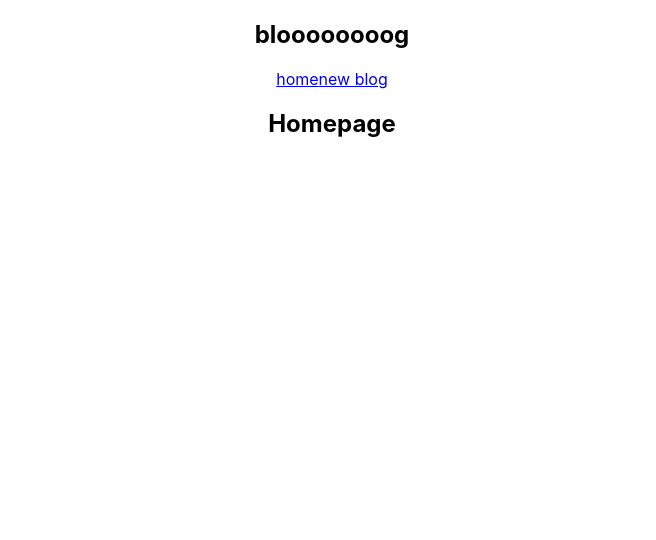
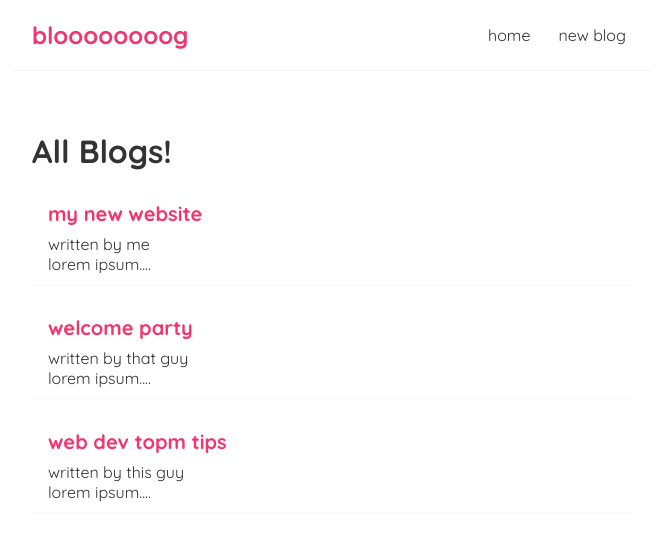
Before and after one commit to harshith-21/basic-blog-site, a React (Create React App) app: page / in a window 1280 px wide. Shown: the top 540 px of the page, without its empty margins (308-964 px from the left). Built offline with nearby package versions, Linux system fonts and the light colour scheme.

Commit message:
i am out of ideas for comments sorry, added somethings

```diff
--- a/src/App.css
+++ /dev/null
@@ -1,38 +0,0 @@
-.App {
-  text-align: center;
-}
-
-.App-logo {
-  height: 40vmin;
-  pointer-events: none;
-}
-
-@media (prefers-reduced-motion: no-preference) {
-  .App-logo {
-    animation: App-logo-spin infinite 20s linear;
-  }
-}
-
-.App-header {
-  background-color: #282c34;
-  min-height: 100vh;
-  display: flex;
-  flex-direction: column;
-  align-items: center;
-  justify-content: center;
-  font-size: calc(10px + 2vmin);
-  color: white;
-}
-
-.App-link {
-  color: #61dafb;
-}
-
-@keyframes App-logo-spin {
-  from {
-    transform: rotate(0deg);
-  }
-  to {
-    transform: rotate(360deg);
-  }
-}
--- a/src/App.js
+++ b/src/App.js
@@ -1,4 +1,3 @@
-import "./App.css";
 import Navbar from "./Navbar";
 import Home from "./Home";
 
--- /dev/null
+++ b/src/Bloglist.js
@@ -0,0 +1,20 @@
+const Bloglist = (props) => {
+  const blogs = props.blogs;
+  const title = props.title;
+  console.log(props, blogs);
+
+  return (
+    <div className="blog-list">
+      <h1>{title}</h1>
+      {blogs.map((blog) => (
+        <div className="blog-preview" key={blog.id}>
+          <h2>{blog.title}</h2>
+          <p>written by {blog.author}</p>
+          <p>{blog.body}</p>
+        </div>
+      ))}
+    </div>
+  );
+};
+
+export default Bloglist;
--- a/src/Home.js
+++ b/src/Home.js
@@ -1,7 +1,70 @@
+import { useState } from "react";
+import Bloglist from "./Bloglist";
+
 const Home = () => {
+  //   let name = "John";
+  //   const [name, setName] = useState("mario"); //reactive state
+  //   const [age, setAge] = useState(25);
+  //
+  //   const handleClick = (e) => {
+  //     console.log("clicked", e); //e means the event
+  //   };
+
+  //   const handleClickAgain = (name, e) => {
+  //     console.log("hello " + name, e); //e means the event
+  //   };
+
+  //   const handleClick = () => {
+  //     if (name === "mario") {
+  //       setName("luigi");
+  //     } else {
+  //       setName("mario");
+  //     }
+  //   };
+  //   const handleAge = () => {
+  //     setAge(age + 1);
+  //   };
+  //   const handleDAge = () => {
+  //     setAge(age - 1);
+  //   };
+
+  const [blogs, setblogs] = useState([
+    {
+      title: "my new website",
+      body: "lorem ipsum....",
+      author: "me",
+      id: 1,
+      likes: 10,
+    },
+    {
+      title: "welcome party",
+      body: "lorem ipsum....",
+      author: "that guy",
+      id: 2,
+      likes: 9,
+    },
+    {
+      title: "web dev topm tips",
+      body: "lorem ipsum....",
+      author: "this guy",
+      id: 3,
+      likes: 7,
+    },
+  ]);
+
   return (
     <div className="home">
-      <h2>Homepage</h2>
+      {/* <h2>Homepage</h2> */}
+      {/* <p>{name}</p>
+      <button onClick={handleClick}>Click me</button> */}
+      {/* <button onClick={(e) => handleClickAgain("John", e)}>
+        Click me again
+      </button> */}
+      {/* <p>{age}</p>
+      <button onClick={handleAge}>increase age</button>
+      <button onClick={handleDAge}>decrease age</button> */}
+
+      <Bloglist blogs={blogs} title="All Blogs!" />
     </div>
   );
 };
--- a/src/Navbar.js
+++ b/src/Navbar.js
@@ -1,5 +1,5 @@
 // sfc for a arrow funtion
-const navbar = () => {
+const Navbar = () => {
   return (
     <nav className="navbar">
       <h1>bloooooooog</h1>
@@ -11,4 +11,4 @@
   );
 };
 
-export default navbar;
+export default Navbar;
--- a/src/index.css
+++ b/src/index.css
@@ -1,13 +1,50 @@
-body {
+@import url("https://fonts.googleapis.com/css2?family=Quicksand:wght@300;400;500;600;700&display=swap");
+
+/* base styles */
+* {
   margin: 0;
-  font-family: -apple-system, BlinkMacSystemFont, 'Segoe UI', 'Roboto', 'Oxygen',
-    'Ubuntu', 'Cantarell', 'Fira Sans', 'Droid Sans', 'Helvetica Neue',
-    sans-serif;
-  -webkit-font-smoothing: antialiased;
-  -moz-osx-font-smoothing: grayscale;
+  font-family: "Quicksand";
+  color: #333;
+}
+.navbar {
+  padding: 20px;
+  display: flex;
+  align-items: center;
+  max-width: 600px;
+  margin: 0 auto;
+  border-bottom: 1px solid #f2f2f2;
+}
+.navbar h1 {
+  color: #f1356d;
+}
+.navbar .links {
+  margin-left: auto;
+}
+.navbar a {
+  margin-left: 16px;
+  text-decoration: none;
+  padding: 6px;
+}
+.navbar a:hover {
+  color: #f1356d;
+}
+.content {
+  max-width: 600px;
+  margin: 40px auto;
+  padding: 20px;
 }
 
-code {
-  font-family: source-code-pro, Menlo, Monaco, Consolas, 'Courier New',
-    monospace;
+/* blog previews list  */
+.blog-preview {
+  padding: 10px 16px;
+  margin: 20px 0;
+  border-bottom: 1px solid #fafafa;
 }
+.blog-preview:hover {
+  box-shadow: 1px 3px 5px rgba(0, 0, 0, 0.1);
+}
+.blog-preview h2 {
+  font-size: 20px;
+  color: #f1356d;
+  margin-bottom: 8px;
+}
```
